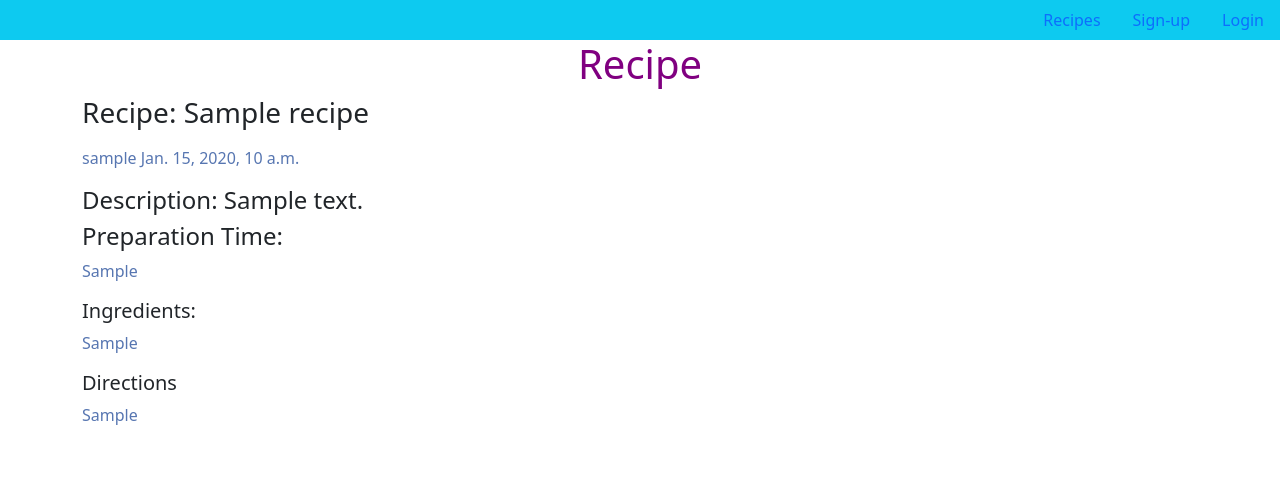
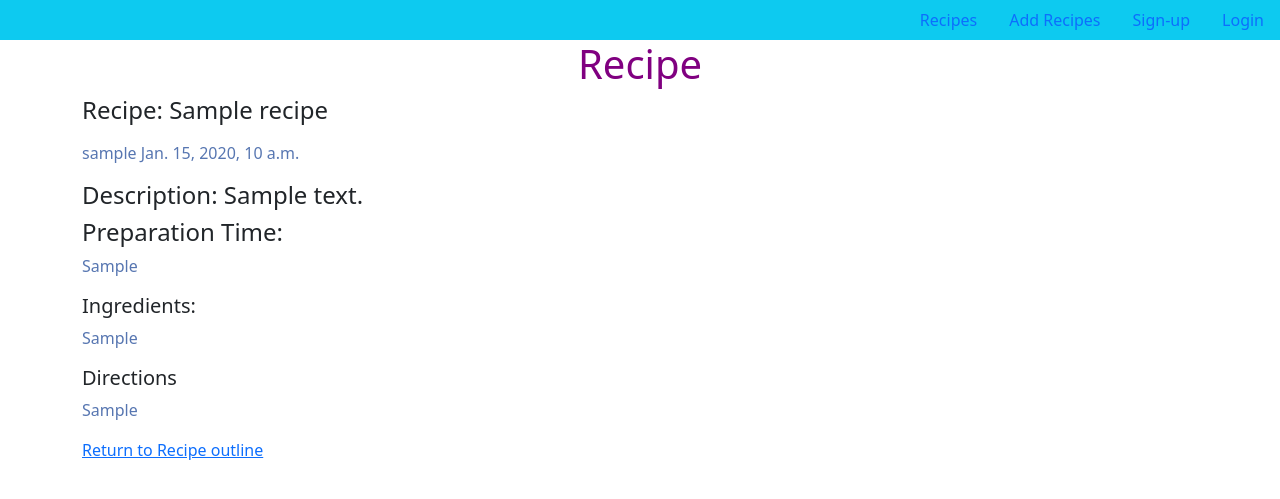
Before and after one commit to Code-Institute-Submissions/Kat24C-recipe_JanResub, a Django app: page /recipe/1 in a window 1280 px wide. Shown: the top 499 px of the page. Run offline with Django 3.2, Linux system fonts and the light colour scheme; tables that the repository leaves empty hold one stand-in row (values such as "Sample post").

Commit message:
Fix redirect in views.py and add_recipe.html

```diff
--- a/recipe_share/settings.py
+++ b/recipe_share/settings.py
@@ -58,7 +58,7 @@ SITE_ID = 1
 LOGIN_REDIRECT_URL = '/'
 LOGOUT_REDIRECT_URL = '/'
 
-CRISPY_TEMPLATE_PACK = 'bootstrap5'
+CRISPY_TEMPLATE_PACK = 'bootstrap4'
 
 
 MIDDLEWARE = [
--- a/recipes/models.py
+++ b/recipes/models.py
@@ -10,7 +10,7 @@ class Recipe(models.Model):
     preparation = models.CharField(max_length=100)
     ingredient = models.TextField(max_length=600)
     directions = models.TextField()
-    author = models.ForeignKey(User, on_delete=models.CASCADE)
+    author = models.ForeignKey(User, on_delete=models.CASCADE, null=True)
     published = models.DateTimeField(auto_now=True)
 
     def __str__(self):
--- a/recipes/urls.py
+++ b/recipes/urls.py
@@ -6,4 +6,5 @@ from . import views
 urlpatterns = [
     path('', views.recipe_break, name='recipe-home-pg'),
     path('recipe/<int:pk>', views.fullview, name='recipes-full'),
+    path('add/', views.AddRecipe, name='recipes-add'),
 ]
--- a/recipes/views.py
+++ b/recipes/views.py
@@ -1,8 +1,7 @@
-from django.shortcuts import render, get_object_or_404
-from django.views.generic.detail import DetailView
-from django.views.generic import ListView
+from django.shortcuts import render, get_object_or_404, redirect, reverse
+from django.views import generic, View
 from . import models
-from .forms import ReviewDetail
+from .forms import RecipeDetail
 # Create your views here.
 
 
@@ -12,9 +11,10 @@ def recipe_break(request):
         'recipes': recipes
     }
     return render(request, 'recipe_home.html', context)
+    paginate_by = 6
 
 
-class recipe_full(ListView):
+class recipe_full(generic.ListView):
     model = models.Recipe
     template_name = 'recipe_home.html'
     context_object_name = 'recipes'
@@ -24,3 +24,19 @@ def fullview(request, pk):
     model = models.Recipe
     recipe = get_object_or_404(model, pk=pk)
     return render(request, 'full_recipe.html', {'recipe': recipe})
+
+
+def AddRecipe(request, *args, **kwargs):
+    adding_recipe = RecipeDetail()
+
+    if request.method == "POST":
+        adding_recipe = RecipeDetail(request.POST)
+        if adding_recipe.is_valid():
+            r = adding_recipe.save(commit=False)
+            r.author = request.user
+            r.Recipe = models.Recipe
+            r.save()
+
+        return redirect(reverse('recipe-home-pg'))
+
+    return render(request, 'add_recipe.html', {"adding_recipe": adding_recipe})
--- a/templates/base.html
+++ b/templates/base.html
@@ -27,6 +27,9 @@
         <li class="nav-item">
           <a class="nav-link active" aria-current="page" href="{% url 'recipe-home-pg' %}">Recipes</a>
         </li>
+        <li class="nav-item">
+          <a class="nav-link active" aria-current="page" href="{% url 'recipes-add' %}">Add Recipes</a>
+        </li>
         {% if user.is_authenticated %}
           <li class="nav-item">
             <a class="nav-link" href="{% url 'account_logout' %}">Logout</a>
--- a/templates/full_recipe.html
+++ b/templates/full_recipe.html
@@ -5,14 +5,14 @@
 <h1>Recipe</h1>
 
     <div class="container-sm">
-    <h3>Recipe: {{ recipe.name }}</h3> <p><p>{{ recipe.author }} {{ recipe.published }}</p></p>
+    <h4>Recipe: {{ recipe.name }}</h4> <p><p>{{ recipe.author }} {{ recipe.published }}</p></p>
     <h4>Description: {{ recipe.recipe_description }}</h4>
     <h4>Preparation Time:</h4> <p>{{ recipe.preparation }}</p>
     <h5>Ingredients:</h5>
     <p>{{ recipe.ingredient }}</p>
     <h5>Directions</h5>
     <p>{{ recipe.directions }}</p>
+    <a href="{% url 'recipe-home-pg' %}">Return to Recipe outline</a>
     </div>
 
-
 {% endblock content %}
--- a/templates/recipe_home.html
+++ b/templates/recipe_home.html
@@ -8,8 +8,10 @@
     <div class="container-sm mt-4">
     <h3>Recipe name: {{ recipe.name }}</h3>
     <h5>Description: {{ recipe.recipe_description }}</h5>
-    <p class="offset-md-2 mt-4">If you would like to see the
-        <a  href="{% url 'recipes-full' recipe.pk %}">full recipe</a>
+    <p class="offset-md-2 mt-4">Click
+        <a  href="{% url 'recipes-full' recipe.pk %}">here</a>
+        if you would like to see the full recipe.
+    </p>
 
     </div>
 
```
Also changed, not shown: recipes/forms.py (+4 -4 lines), templates/add_recipe.html (added, +23 -0 lines).
